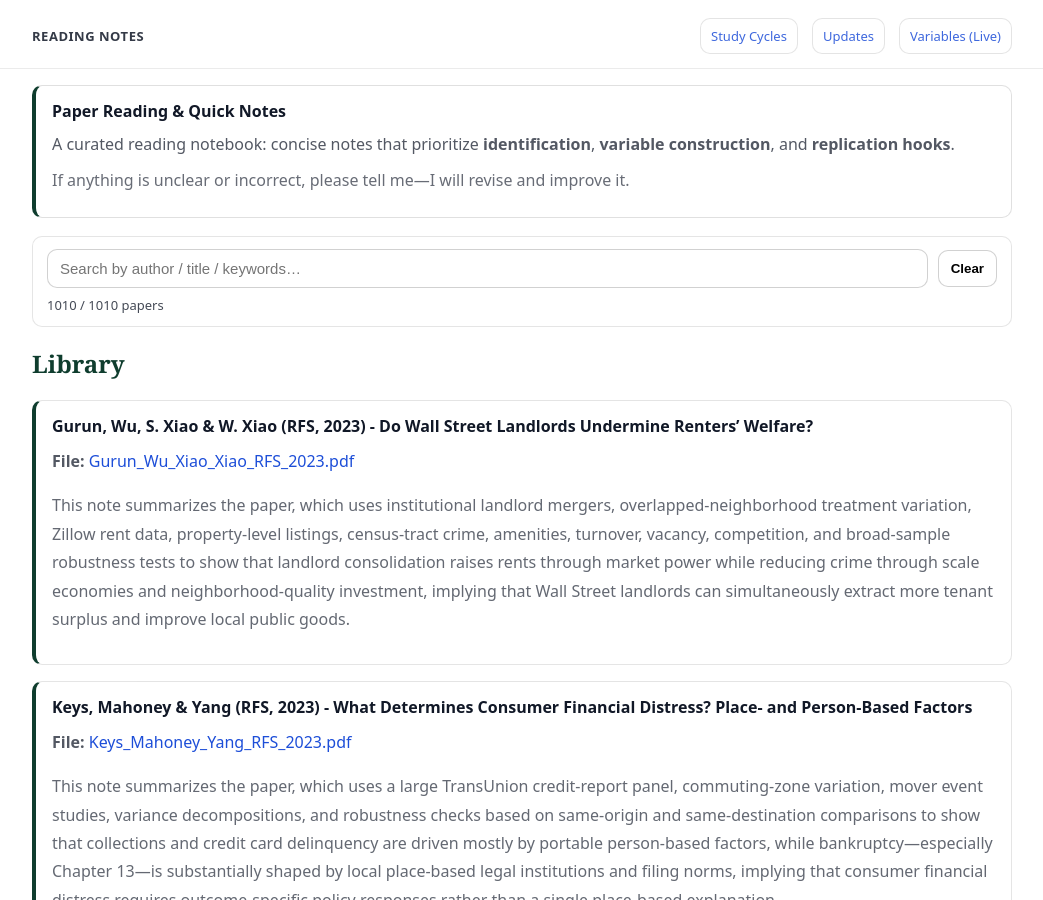
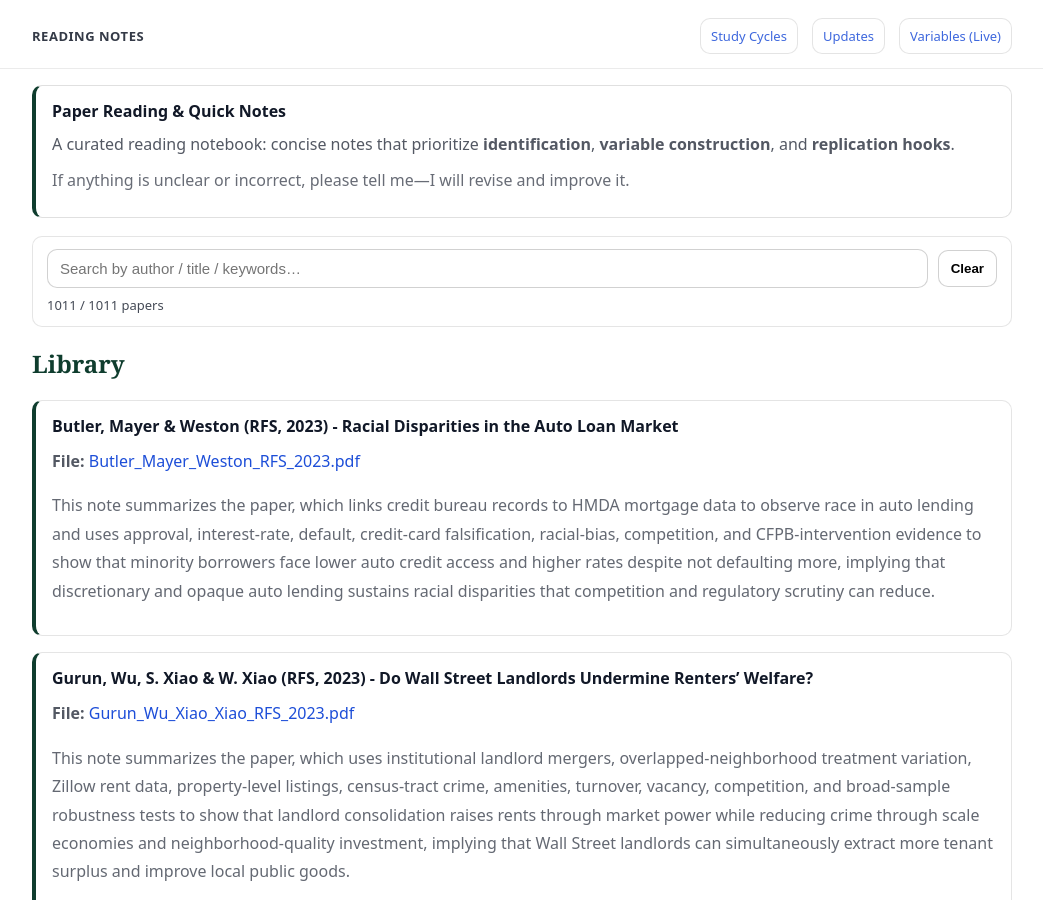
Before and after one commit to yaxinzn/study-archive, a Jekyll site: the page built from reading/index.md, in a window 1280 px wide and 900 px high. Shown: the whole window, without its empty margins (118-1161 px from the left). Built offline with Jekyll 4.4.1, drawn with Linux system fonts in a browser that asks for light colours.

Commit message:
Reading: add/update Butler_Mayer_Weston_RFS_2023.pdf

```diff
--- a/_data/reading.yml
+++ b/_data/reading.yml
@@ -1,3 +1,7 @@
+- title: "Butler, Mayer & Weston (RFS, 2023) - Racial Disparities in the Auto Loan Market"
+  file: "Butler_Mayer_Weston_RFS_2023.pdf"
+  desc: "This note summarizes the paper, which links credit bureau records to HMDA mortgage data to observe race in auto lending and uses approval, interest-rate, default, credit-card falsification, racial-bias, competition, and CFPB-intervention evidence to show that minority borrowers face lower auto credit access and higher rates despite not defaulting more, implying that discretionary and opaque auto lending sustains racial disparities that competition and regulatory scrutiny can reduce."
+
 - title: "Gurun, Wu, S. Xiao & W. Xiao (RFS, 2023) - Do Wall Street Landlords Undermine Renters’ Welfare?"
   file: "Gurun_Wu_Xiao_Xiao_RFS_2023.pdf"
   desc: "This note summarizes the paper, which uses institutional landlord mergers, overlapped-neighborhood treatment variation, Zillow rent data, property-level listings, census-tract crime, amenities, turnover, vacancy, competition, and broad-sample robustness tests to show that landlord consolidation raises rents through market power while reducing crime through scale economies and neighborhood-quality investment, implying that Wall Street landlords can simultaneously extract more tenant surplus and improve local public goods."
```
Also changed, not shown: 1 other file.
